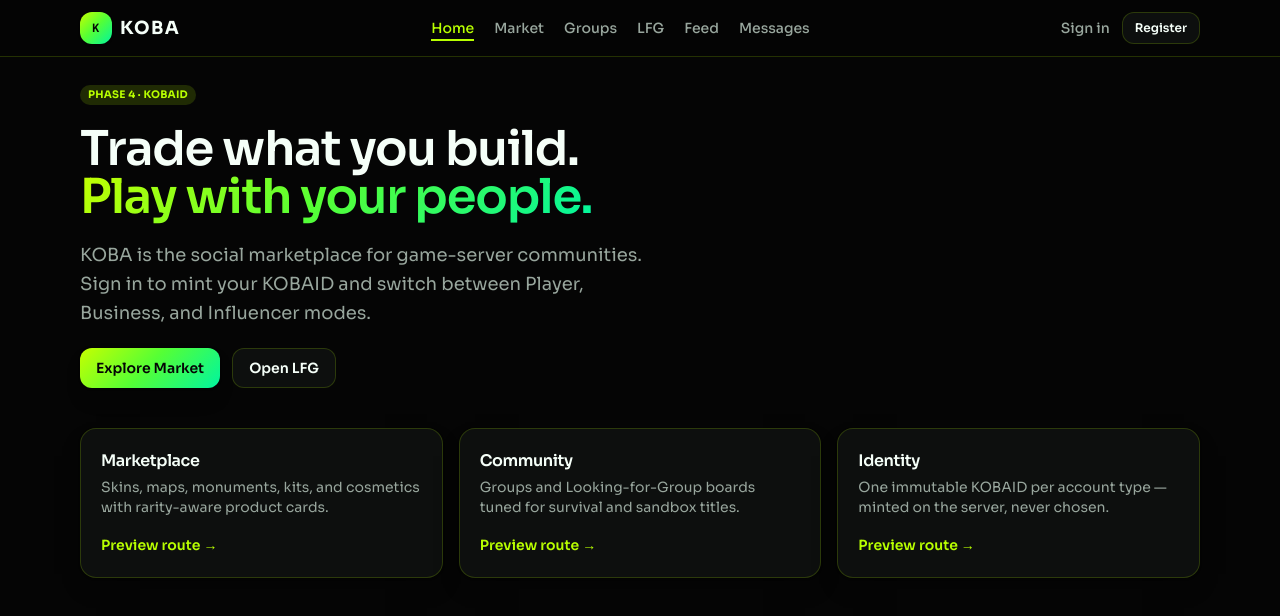
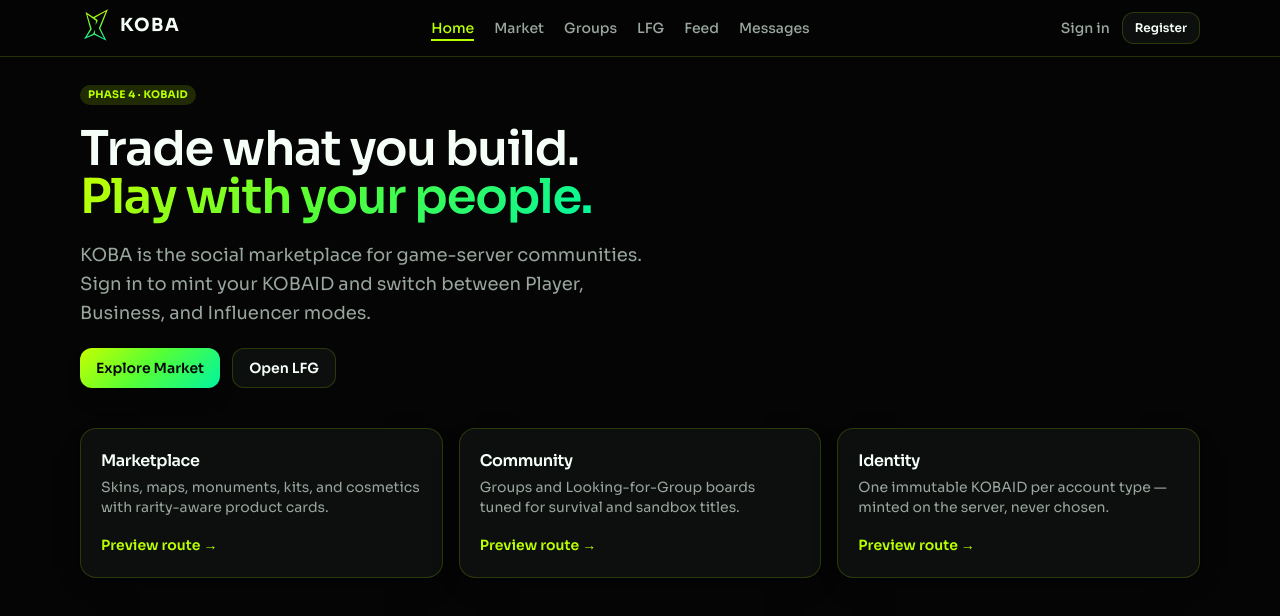
Before and after one commit to smking89/KOBA, a Next.js app: page / in a window 1280 px wide. Shown: the top 616 px of the page. Built offline with nearby package versions, Linux system fonts and the light colour scheme; no server answers.

Commit message:
feat(brand): use official KOBA logo in BrandMark

```diff
--- a/components/koba/brand-mark.tsx
+++ b/components/koba/brand-mark.tsx
@@ -1,3 +1,4 @@
+import Image from "next/image";
 import Link from "next/link";
 import { cn } from "@/lib/utils";
 
@@ -7,19 +8,17 @@
   showWordmark?: boolean;
 };
 
-/**
- * Temporary geometric mark until the official KOBA logo asset is added.
- * Shape is intentionally simple and does not claim to be the final logo.
- */
 export function BrandMark({ href = "/", className, showWordmark = true }: BrandMarkProps) {
   const content = (
     <span className={cn("inline-flex items-center gap-2", className)}>
-      <span
-        aria-hidden
-        className="bg-brand-gradient grid h-8 w-8 place-items-center rounded-md shadow-soft"
-      >
-        <span className="font-mono text-xs font-bold tracking-wider text-background">K</span>
-      </span>
+      <Image
+        src="/brand/koba-logo.png"
+        alt="KOBA"
+        width={32}
+        height={32}
+        priority
+        className="h-8 w-8 object-contain"
+      />
       {showWordmark ? (
         <span className="font-sans text-lg font-bold tracking-[0.08em] text-foreground">KOBA</span>
       ) : null}
--- /dev/null
+++ b/scripts/prepare-brand-logo.mjs
@@ -0,0 +1,50 @@
+// Prepares the official KOBA logo for in-app use.
+//
+// The source export is a bright lime/mint mark on a solid black background with
+// heavy padding. This keys the black to transparent (using per-pixel brightness
+// so the anti-aliased edges are preserved), trims the surrounding padding, and
+// writes a square transparent PNG that sits cleanly on the dark UI.
+//
+// Usage: node scripts/prepare-brand-logo.mjs <source.png>
+
+import { existsSync } from "node:fs";
+import { mkdir } from "node:fs/promises";
+import path from "node:path";
+import sharp from "sharp";
+
+const source = process.argv[2];
+if (!source || !existsSync(source)) {
+  console.error("Source image not found. Pass the path as the first argument.");
+  process.exit(1);
+}
+
+const outDir = path.join(process.cwd(), "public", "brand");
+const outFile = path.join(outDir, "koba-logo.png");
+
+const { data, info } = await sharp(source)
+  .ensureAlpha()
+  .raw()
+  .toBuffer({ resolveWithObject: true });
+
+const { width, height, channels } = info;
+const out = Buffer.from(data);
+
+for (let i = 0; i < out.length; i += channels) {
+  const r = out[i];
+  const g = out[i + 1];
+  const b = out[i + 2];
+  // Brightness of the brightest channel keys the black backdrop out while
+  // keeping the green stroke fully opaque and its edges smooth.
+  const brightness = Math.max(r, g, b);
+  out[i + 3] = brightness;
+}
+
+await mkdir(outDir, { recursive: true });
+
+await sharp(out, { raw: { width, height, channels } })
+  .png()
+  .trim({ threshold: 10 })
+  .resize(512, 512, { fit: "contain", background: { r: 0, g: 0, b: 0, alpha: 0 } })
+  .toFile(outFile);
+
+console.log(`Wrote ${path.relative(process.cwd(), outFile)}`);
```
Also changed, not shown: public/brand/koba-logo.png (added).
